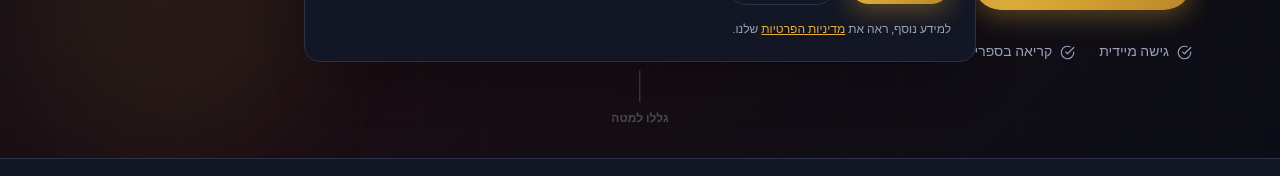
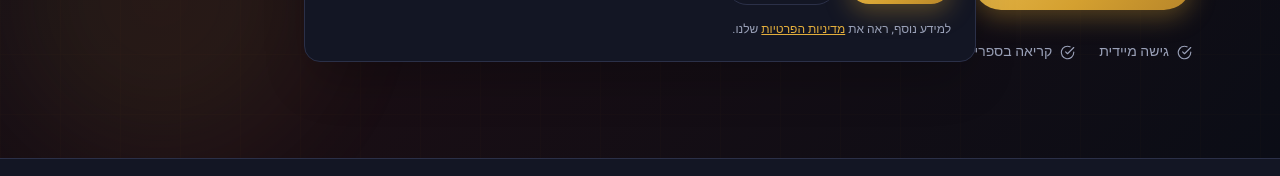
Before and after one commit to CasanovaBook/casanova-storefront, a React (Vite) app: page / in a window 1280 px wide. Shown: the part 722-898 px from the top of the page. Built offline with nearby package versions, Linux system fonts and the light colour scheme; no server answers; the database is empty; a web font is replaced by a local one.

Commit message:
fix(landing): complete hero trust row and remove scroll cue
- Drop the "גללו למטה" hero indicator and its now-unused CMS field.
- Add a third trust highlight, defaulting to "דיסקרטיות מלאה", and
  complete older two-item CMS lists without overriding longer ones.

```diff
--- a/src/content/registry.ts
+++ b/src/content/registry.ts
@@ -164,9 +164,13 @@ text("sales", "hero.eyebrow", "Hero — תווית מותג", "Casanova · מד
 rich("sales", "hero.title", "Hero — כותרת", "היא קודם.\n*ואז אתה כבר לא גבר ממוצע במיטה.*");
 area("sales", "hero.lede", "Hero — משפט משנה", "המדריך הפרקטי לגבר שרוצה לדעת מה באמת קורה בגוף שלה, איך להוביל בלי למהר, ואיך לגרום לה לבקש עוד — בלי ניחושים.");
 text("sales", "hero.cta", "Hero — כפתור ראשי", "כן. אני רוצה את הספר");
-strings("sales", "hero.trust", "Hero — תגי אמון", ["גישה מיידית", "קריאה בספרייה הדיגיטלית"]);
+export const SALES_HERO_TRUST_DEFAULT = [
+  "גישה מיידית",
+  "קריאה בספרייה הדיגיטלית",
+  "דיסקרטיות מלאה",
+];
+strings("sales", "hero.trust", "Hero — תגי אמון", SALES_HERO_TRUST_DEFAULT);
 text("sales", "hero.priceLabel", "Hero — תווית מחיר", "מחיר");
-text("sales", "hero.scroll", "Hero — חץ גלילה", "גללו למטה");
 text("sales", "audience.yesTitle", "קהל יעד — כותרת חיובי", "למי כן");
 text("sales", "audience.noTitle", "קהל יעד — כותרת שלילי", "למי לא");
 text("sales", "offer.priceLabel", "הצעה — תווית מחיר", "מחיר");
--- a/src/pages/SalesLandingPage.tsx
+++ b/src/pages/SalesLandingPage.tsx
@@ -24,6 +24,8 @@ import { useApp } from "../context/AppContext"
 import { useCms } from "../context/CmsContext"
 
 import { fmt, useContent } from "../content/useContent"
+
+import { SALES_HERO_TRUST_DEFAULT } from "../content/registry"
 
 import type { Product } from "../types"
 
@@ -246,9 +248,16 @@ function HeroSection({ product, c }: { product: Product, c: ReturnType<typeof us
 
   const accent = lines.slice(1)
 
-  const trust = c.strings("sales.hero.trust").length > 0
-    ? c.strings("sales.hero.trust")
-    : ["גישה מיידית", "קריאה בספרייה הדיגיטלית"]
+  /* Saved CMS content predates the third highlight, so a two-item list
+   * must still complete the row. Extra configured items are left alone. */
+  const configuredTrust = c.strings("sales.hero.trust")
+  const trust =
+    configuredTrust.length >= 3
+      ? configuredTrust
+      : [
+          ...configuredTrust,
+          ...SALES_HERO_TRUST_DEFAULT.slice(configuredTrust.length),
+        ]
 
   const handleBuy = () => {
     selectProduct(product, setSelectedProduct)
@@ -398,14 +407,6 @@ function HeroSection({ product, c }: { product: Product, c: ReturnType<typeof us
             </div>
           </div>
         </div>
-      </div>
-
-      <div
-        className="absolute bottom-8 left-1/2 -translate-x-1/2 flex flex-col items-center gap-2 opacity-40"
-        style={{ color: "var(--color-muted-foreground)" }}
-      >
-        <div className="w-px h-8" style={{ background: "currentColor" }} />
-        <span className="text-xs font-bold">{c("sales.hero.scroll") || "גללו למטה"}</span>
       </div>
     </section>
   )
```
